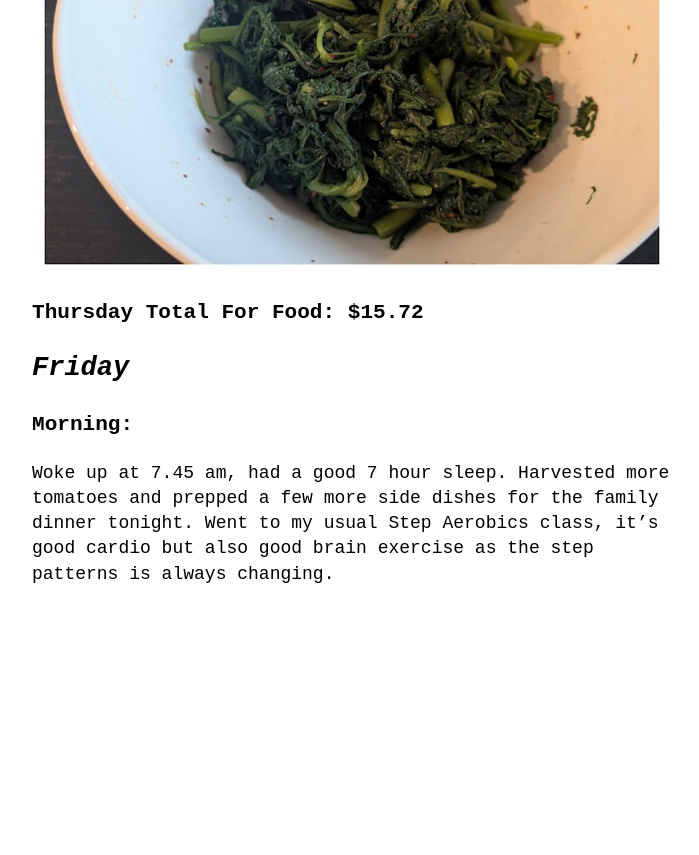
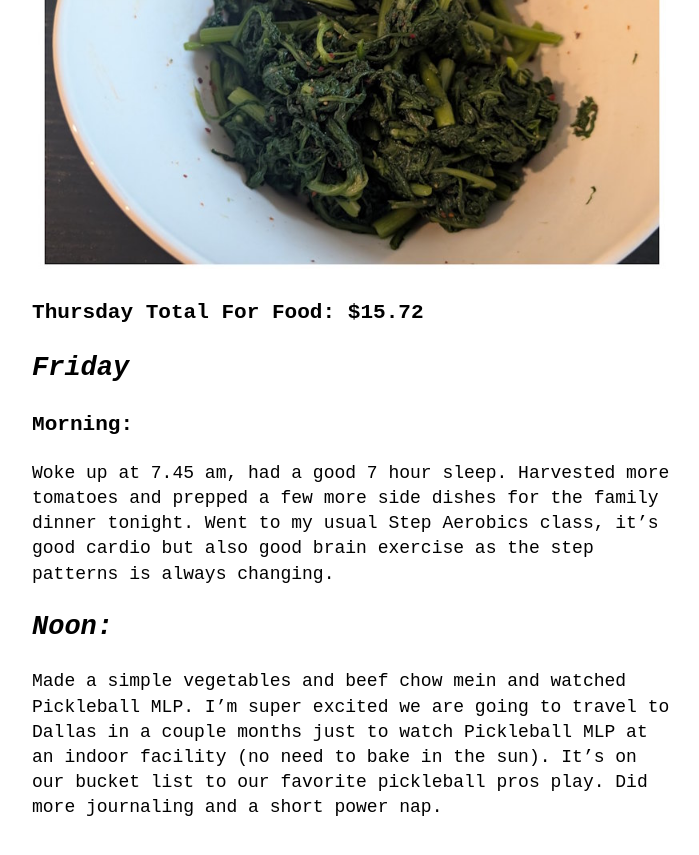
Before and after one commit to groceryshoppingisfun/weeklyfoodjournal, a Jekyll site: the page built from _posts/2025-06-16-A-Thai-Inspired-Cooking-Week.md, in a window 1280 px wide and 900 px high, scrolled down 14004 px. Shown: the top 855 px of the window, without its empty margins (288-987 px from the left). Built offline with Jekyll 4.4.1, drawn with Linux system fonts in a browser that asks for light colours; before the commit the page ends 14671 px from its top, so only the background shows below that.

Commit message:
Update 2025-06-16-A-Thai-Inspired-Cooking-Week.md

```diff
--- a/_posts/2025-06-16-A-Thai-Inspired-Cooking-Week.md
+++ b/_posts/2025-06-16-A-Thai-Inspired-Cooking-Week.md
@@ -126,3 +126,6 @@ Tried to make an indian chicken curry dish and of all the cuisines I've tried, I
 ## Friday
 ### Morning:
 Woke up at 7.45 am, had a good 7 hour sleep. Harvested more tomatoes and prepped a few more side dishes for the family dinner tonight. Went to my usual Step Aerobics class, it's good cardio but also good brain exercise as the step patterns is always changing.
+
+## Noon:
+Made a simple vegetables and beef chow mein and watched Pickleball MLP. I'm super excited we are going to travel to Dallas in a couple months just to watch Pickleball MLP at an indoor facility (no need to bake in the sun). It's on our bucket list to our favorite pickleball pros play. Did more journaling and a short power nap.
```
